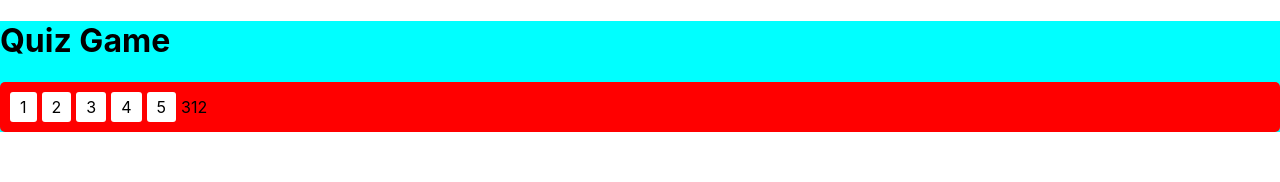
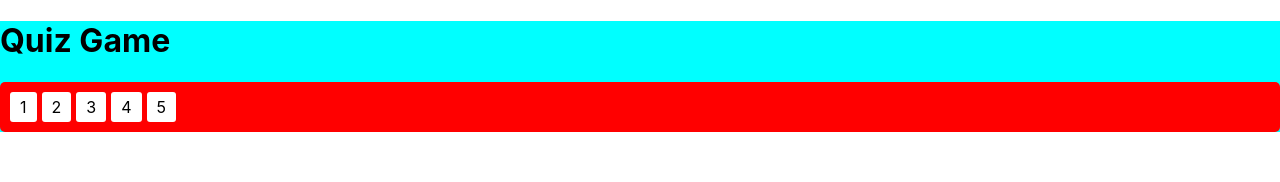
Before and after one commit to Egor-Kozlov/Quiz-game-front-end, a React (Create React App) app: page / in a window 1280 px wide. Shown: the top 182 px of the page. Built offline with nearby package versions, Linux system fonts and the light colour scheme.

Commit message:
added test commit

```diff
--- a/src/components/Number.tsx
+++ b/src/components/Number.tsx
@@ -9,7 +9,6 @@ const Numbers = () => {
         {numbers.map((number, index) => (
           <span key={index}>{number}</span>
         ))}
-        312
       </p>
     </div>
 
```
